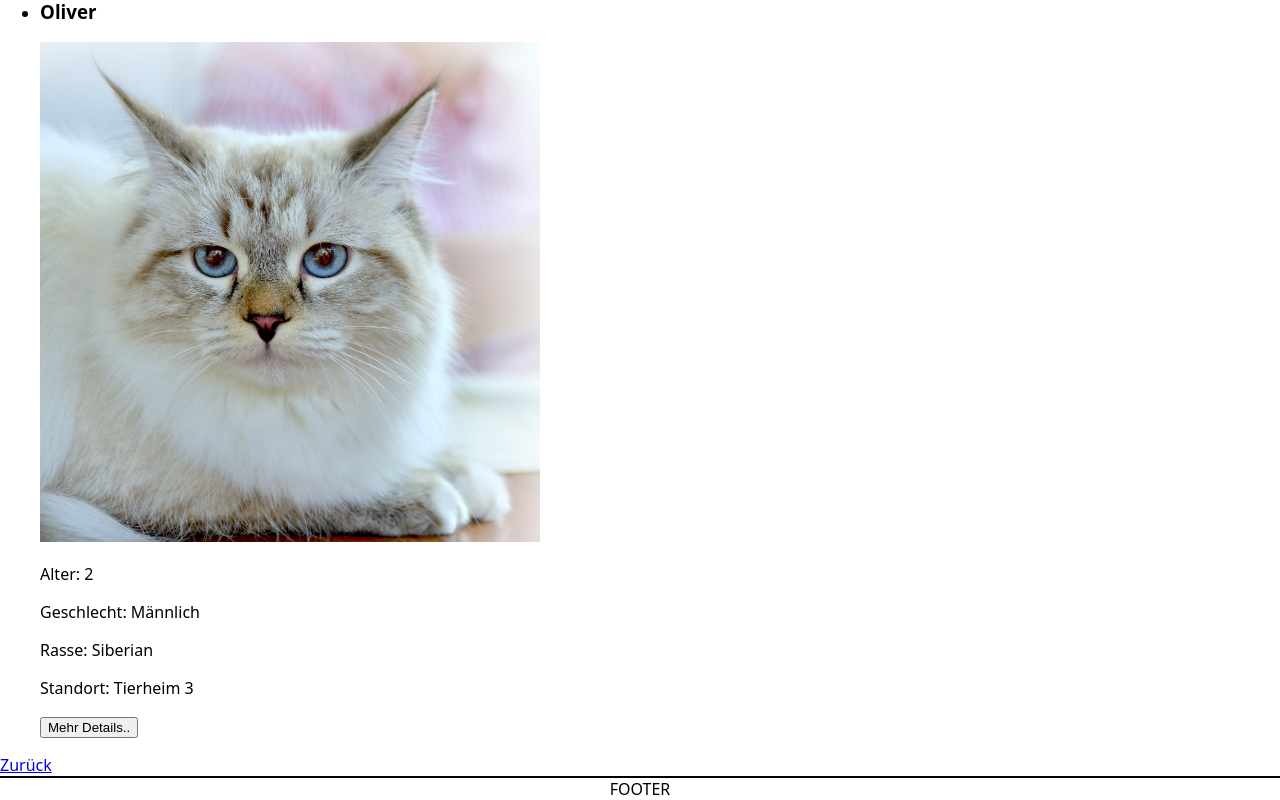
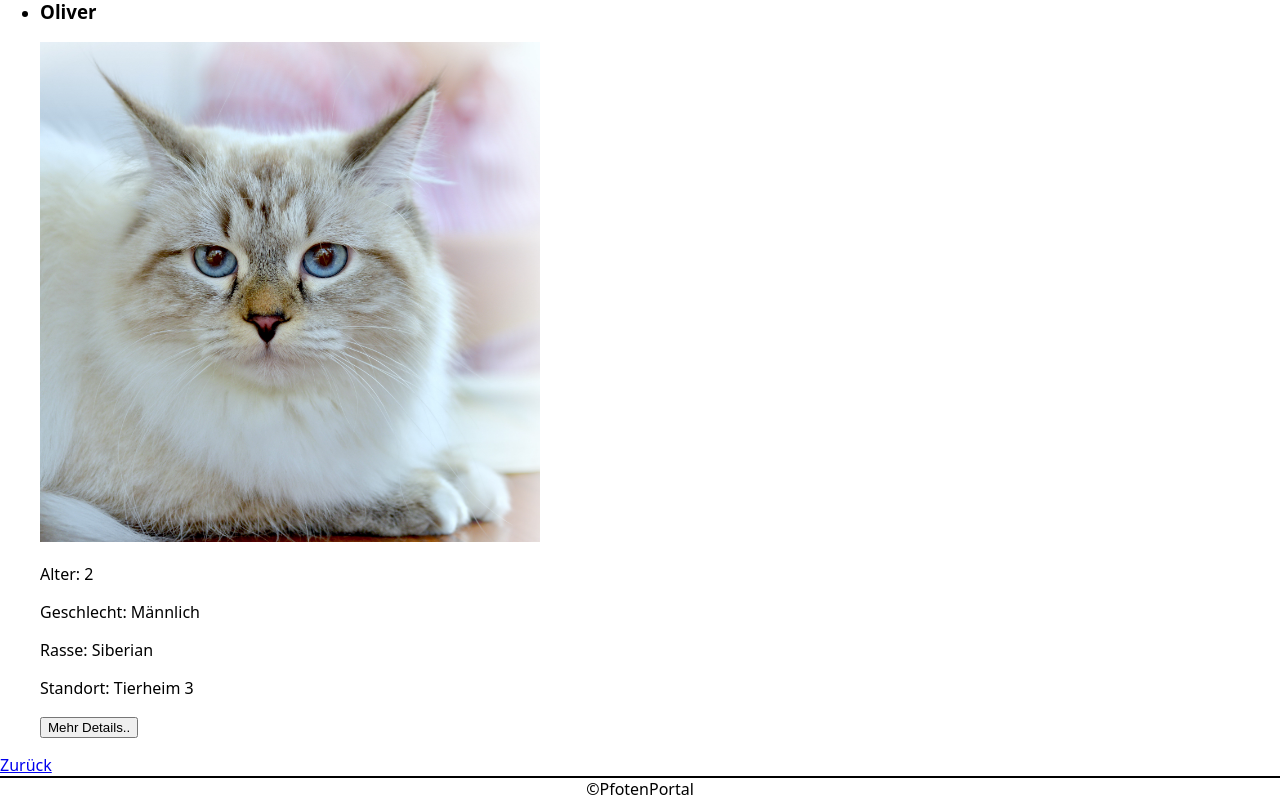
Before and after one commit to DErdmann1/Pfoten-Portal, a Next.js app: page /cats in a window 1280 px wide. Shown: the part 7021-7821 px from the top of the page. Built offline with nearby package versions, Linux system fonts and the light colour scheme.

Commit message:
change footer content

```diff
--- a/components/Footer/index.js
+++ b/components/Footer/index.js
@@ -6,5 +6,5 @@ const StyledFooter = styled.footer`
 `;
 
 export default function Footer() {
-  return <StyledFooter>FOOTER</StyledFooter>;
+  return <StyledFooter>©PfotenPortal</StyledFooter>;
 }
```
